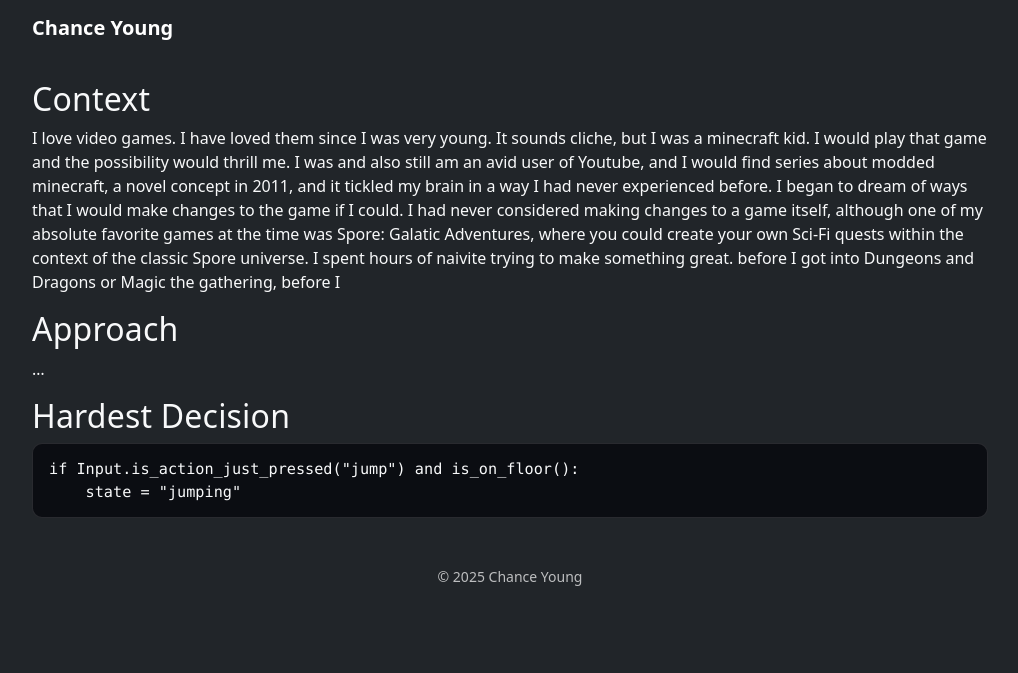
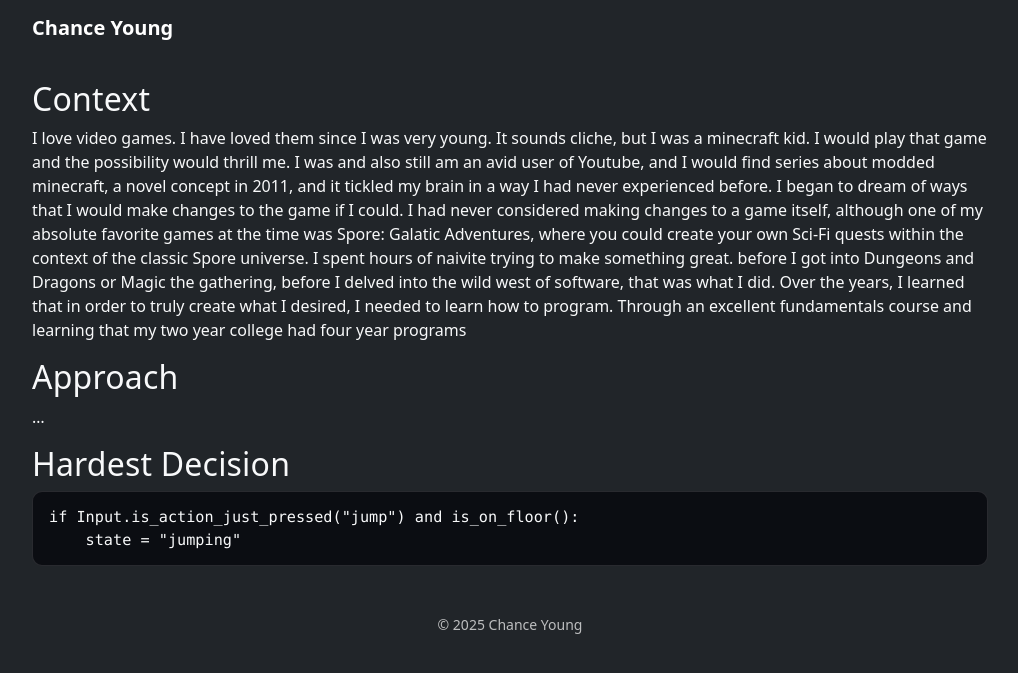
Before and after one commit to ChanceYoung/ChanceYoung.github.io, a Jekyll site: the page built from projects/objectiveoptional.md, in a window 1280 px wide. Shown: the top 673 px of the page, without its empty margins (130-1148 px from the left). Built offline with Jekyll 4.4.1, drawn with Linux system fonts in a browser that asks for light colours.

Commit message:
projects/objectiveoptional.md updated from https://stackedit.io/

```diff
--- a/projects/objectiveoptional.md
+++ b/projects/objectiveoptional.md
@@ -9,7 +9,7 @@ featured: true     # appears on the home page grid
 ---
 
 ## Context
-I love video games. I have loved them since I was very young. It sounds cliche, but I was a minecraft kid. I would play that game and the possibility would thrill me. I was and also still am an avid user of Youtube, and I would find series about modded minecraft, a novel concept in 2011, and it tickled my brain in a way I had never experienced before. I began to dream of ways that I would make changes to the game if I could. I had never considered making changes to a game itself, although one of my absolute favorite games at the time was Spore: Galatic Adventures, where you could create your own Sci-Fi quests within the context of the classic Spore universe. I spent hours of naivite trying to make something great. before I got into Dungeons and Dragons or Magic the gathering, before I
+I love video games. I have loved them since I was very young. It sounds cliche, but I was a minecraft kid. I would play that game and the possibility would thrill me. I was and also still am an avid user of Youtube, and I would find series about modded minecraft, a novel concept in 2011, and it tickled my brain in a way I had never experienced before. I began to dream of ways that I would make changes to the game if I could. I had never considered making changes to a game itself, although one of my absolute favorite games at the time was Spore: Galatic Adventures, where you could create your own Sci-Fi quests within the context of the classic Spore universe. I spent hours of naivite trying to make something great. before I got into Dungeons and Dragons or Magic the gathering, before I delved into the wild west of software, that was what I did. Over the years, I learned that in order to truly create what I desired, I needed to learn how to program. Through an excellent fundamentals course and learning that my two year college had four year programs
 
 ## Approach
 …
```
Also changed, not shown: other parts of projects/objectiveoptional.md (+1 -1 lines).
